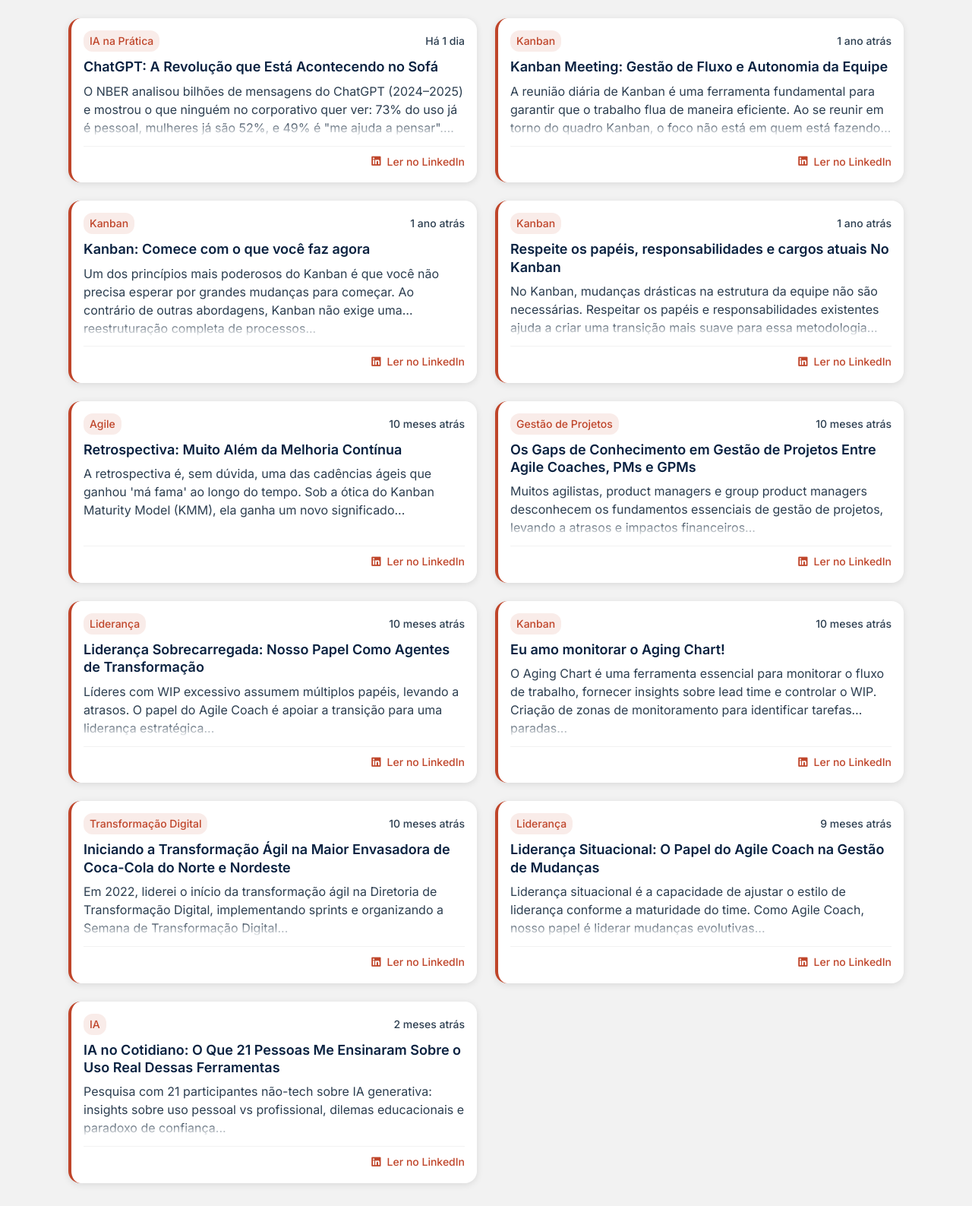
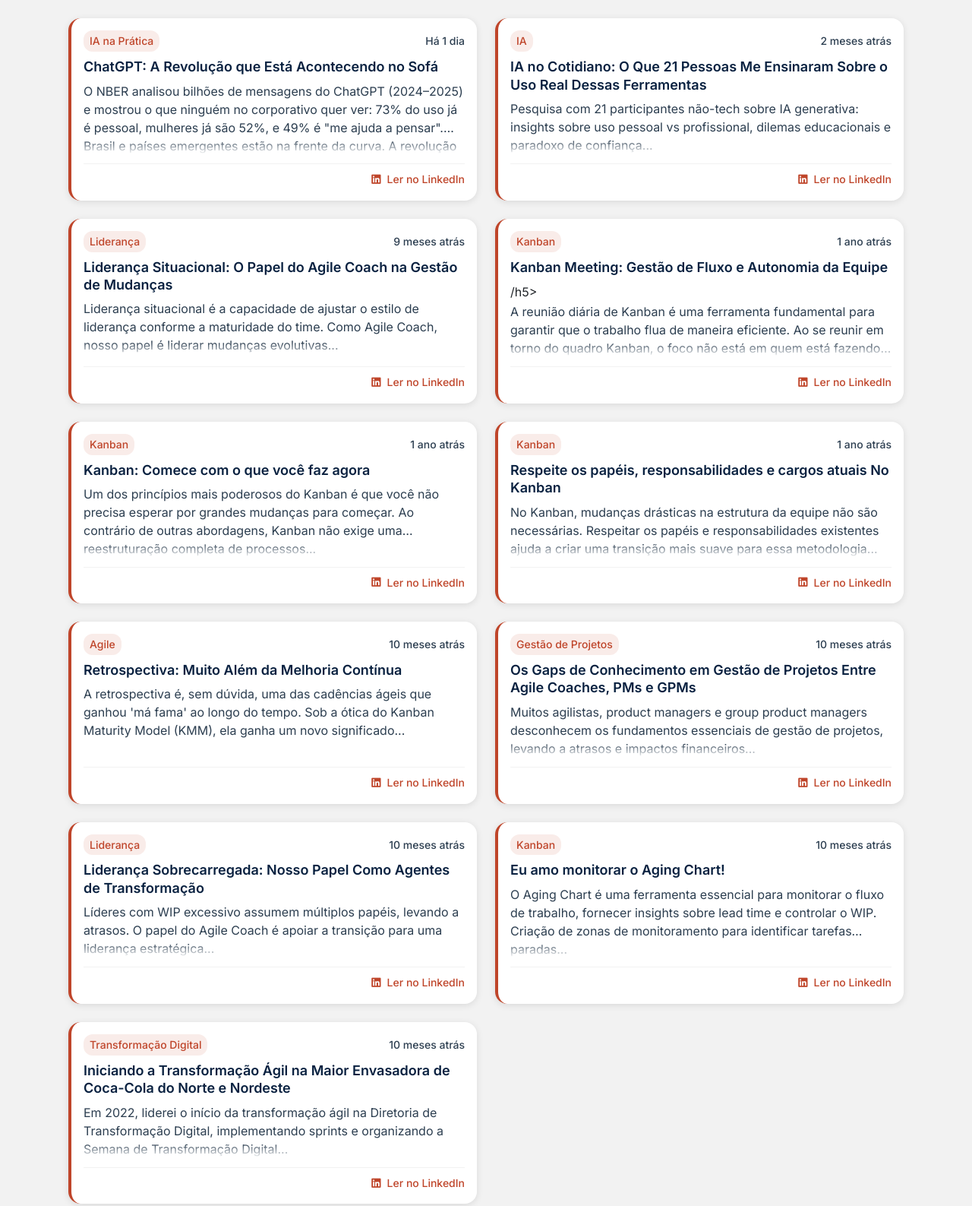
Before and after one commit to Vicduartchy/VicDuarte, a plain HTML site: page publicacoes.html in a window 1280 px wide. Shown: the part 1020-2607 px from the top of the page at 76% size. Drawn offline with nearby package versions, Linux system fonts and the light colour scheme; a script that the page names is missing.

Commit message:
feat: Reorganizar publicações do LinkedIn por data (mais recentes primeiro)
✨ Nova ordem cronológica decrescente:
1. Há 1 dia - ChatGPT: A Revolução que Está Acontecendo no Sofá
2. 2 meses atrás - IA no Cotidiano
3. 9 meses atrás - Liderança Situacional
4-8. 10 meses atrás - Retrospectiva, Gaps, Liderança Sobrecarregada, Aging Chart, Transformação Coca-Cola
9-11. 1 ano atrás - Kanban Meeting, Kanban: Comece, Respeite os papéis

🎯 Objetivo: Destacar conteúdos mais recentes e facilitar navegação

```diff
--- a/publicacoes.html
+++ b/publicacoes.html
@@ -134,7 +134,7 @@
                     </div>
                 </header>
                 <div class="row g-4">
-                    <!-- Publicação 1 - NOVA -->
+                    <!-- Publicação 1 - Há 1 dia -->
                     <div class="col-md-6 col-lg-6">
                         <article class="publication-card">
                             <div class="publication-content">
@@ -152,7 +152,43 @@
                             </div>
                         </article>
                     </div>
-                    <!-- Publicação 2 -->
+                    <!-- Publicação 2 - 2 meses atrás -->
+                    <div class="col-md-6 col-lg-6">
+                        <article class="publication-card">
+                            <div class="publication-content">
+                                <div class="publication-header">
+                                    <span class="publication-tag">IA</span>
+                                    <span class="publication-date">2 meses atrás</span>
+                                </div>
+                                <h5 class="publication-title">IA no Cotidiano: O Que 21 Pessoas Me Ensinaram Sobre o Uso Real Dessas Ferramentas</h5>
+                                <p class="publication-excerpt">Pesquisa com 21 participantes não-tech sobre IA generativa: insights sobre uso pessoal vs profissional, dilemas educacionais e paradoxo de confiança...</p>
+                                <div class="publication-footer">
+                                    <a href="https://www.linkedin.com/posts/vic-duarte_iaparagentereal-gestaetoaergil-educaaexaetodofuturo-activity-7350977268438986752-6kc0" class="publication-link" target="_blank" rel="noopener noreferrer">
+                                        <i class="fab fa-linkedin me-1"></i>Ler no LinkedIn
+                                    </a>
+                                </div>
+                            </div>
+                        </article>
+                    </div>
+                    <!-- Publicação 3 - 9 meses atrás -->
+                    <div class="col-md-6 col-lg-6">
+                        <article class="publication-card">
+                            <div class="publication-content">
+                                <div class="publication-header">
+                                    <span class="publication-tag">Liderança</span>
+                                    <span class="publication-date">9 meses atrás</span>
+                                </div>
+                                <h5 class="publication-title">Liderança Situacional: O Papel do Agile Coach na Gestão de Mudanças</h5>
+                                <p class="publication-excerpt">Liderança situacional é a capacidade de ajustar o estilo de liderança conforme a maturidade do time. Como Agile Coach, nosso papel é liderar mudanças evolutivas...</p>
+                                <div class="publication-footer">
+                                    <a href="https://www.linkedin.com/posts/vic-duarte_lideranaexasituacional-agilecoach-kanban-activity-7282027839883800576-reXh" class="publication-link" target="_blank" rel="noopener noreferrer">
+                                        <i class="fab fa-linkedin me-1"></i>Ler no LinkedIn
+                                    </a>
+                                </div>
+                            </div>
+                        </article>
+                    </div>
+                                 <!-- Publicação 9 - 1 ano atrás -->
                     <div class="col-md-6 col-lg-6">
                         <article class="publication-card">
                             <div class="publication-content">
@@ -160,7 +196,7 @@
                                     <span class="publication-tag">Kanban</span>
                                     <span class="publication-date">1 ano atrás</span>
                                 </div>
-                                <h5 class="publication-title">Kanban Meeting: Gestão de Fluxo e Autonomia da Equipe</h5>
+                                <h5 class="publication-title">Kanban Meeting: Gestão de Fluxo e Autonomia da Equipe</h5>/h5>
                                 <p class="publication-excerpt">A reunião diária de Kanban é uma ferramenta fundamental para garantir que o trabalho flua de maneira eficiente. Ao se reunir em torno do quadro Kanban, o foco não está em quem está fazendo o quê, mas em como o trabalho está se movendo pelas colunas...</p>
                                 <div class="publication-footer">
                                     <a href="https://www.linkedin.com/posts/vic-duarte_kanban-meeting-gest%C3%A3o-de-fluxo-e-autonomia-activity-7241433095814434816-5ixV" class="publication-link" target="_blank" rel="noopener noreferrer">
@@ -170,7 +206,7 @@
                             </div>
                         </article>
                     </div>
-                    <!-- Publicação 2 -->
+                    <!-- Publicação 10 - 1 ano atrás -->
                     <div class="col-md-6 col-lg-6">
                         <article class="publication-card">
                             <div class="publication-content">
@@ -188,7 +224,7 @@
                             </div>
                         </article>
                     </div>
-                    <!-- Publicação 3 -->
+                    <!-- Publicação 11 - 1 ano atrás -->
                     <div class="col-md-6 col-lg-6">
                         <article class="publication-card">
                             <div class="publication-content">
@@ -296,42 +332,7 @@
                             </div>
                         </article>
                     </div>
-                    <!-- Publicação 9 -->
-                    <div class="col-md-6 col-lg-6">
-                        <article class="publication-card">
-                            <div class="publication-content">
-                                <div class="publication-header">
-                                    <span class="publication-tag">Liderança</span>
-                                    <span class="publication-date">9 meses atrás</span>
-                                </div>
-                                <h5 class="publication-title">Liderança Situacional: O Papel do Agile Coach na Gestão de Mudanças</h5>
-                                <p class="publication-excerpt">Liderança situacional é a capacidade de ajustar o estilo de liderança conforme a maturidade do time. Como Agile Coach, nosso papel é liderar mudanças evolutivas...</p>
-                                <div class="publication-footer">
-                                    <a href="https://www.linkedin.com/posts/vic-duarte_lideranaexasituacional-agilecoach-kanban-activity-7282027839883800576-reXh" class="publication-link" target="_blank" rel="noopener noreferrer">
-                                        <i class="fab fa-linkedin me-1"></i>Ler no LinkedIn
-                                    </a>
-                                </div>
-                            </div>
-                        </article>
-                    </div>
-                    <!-- Publicação 10 -->
-                    <div class="col-md-6 col-lg-6">
-                        <article class="publication-card">
-                            <div class="publication-content">
-                                <div class="publication-header">
-                                    <span class="publication-tag">IA</span>
-                                    <span class="publication-date">2 meses atrás</span>
-                                </div>
-                                <h5 class="publication-title">IA no Cotidiano: O Que 21 Pessoas Me Ensinaram Sobre o Uso Real Dessas Ferramentas</h5>
-                                <p class="publication-excerpt">Pesquisa com 21 participantes não-tech sobre IA generativa: insights sobre uso pessoal vs profissional, dilemas educacionais e paradoxo de confiança...</p>
-                                <div class="publication-footer">
-                                    <a href="https://www.linkedin.com/posts/vic-duarte_iaparagentereal-gestaetoaergil-educaaexaetodofuturo-activity-7350977268438986752-6kc0" class="publication-link" target="_blank" rel="noopener noreferrer">
-                                        <i class="fab fa-linkedin me-1"></i>Ler no LinkedIn
-                                    </a>
-                                </div>
-                            </div>
-                        </article>
-                    </div>
+                    <!-- Publicação 9 - 1 ano atrás -->
                 </div>
             </div>
         </section>
```
